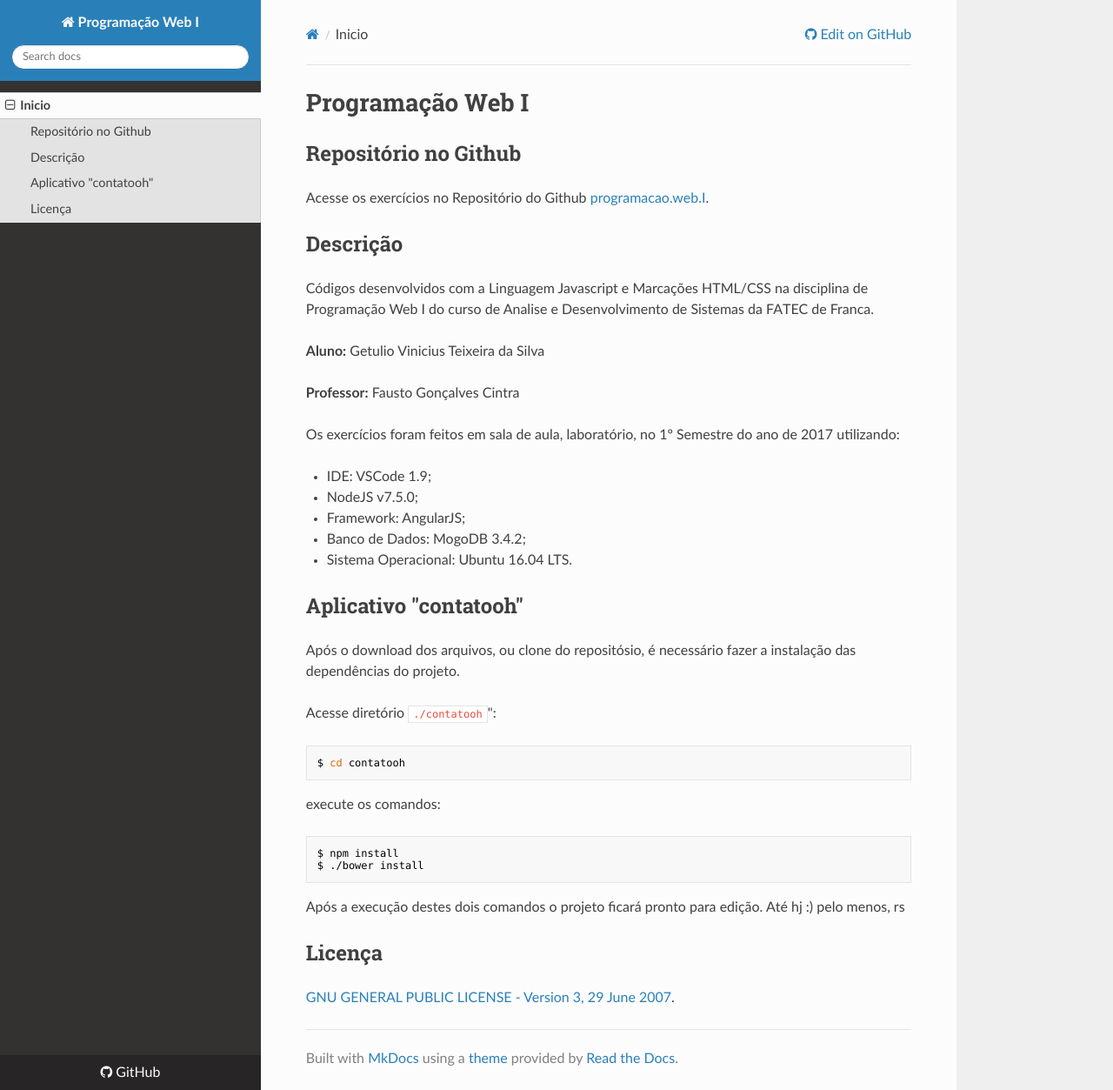
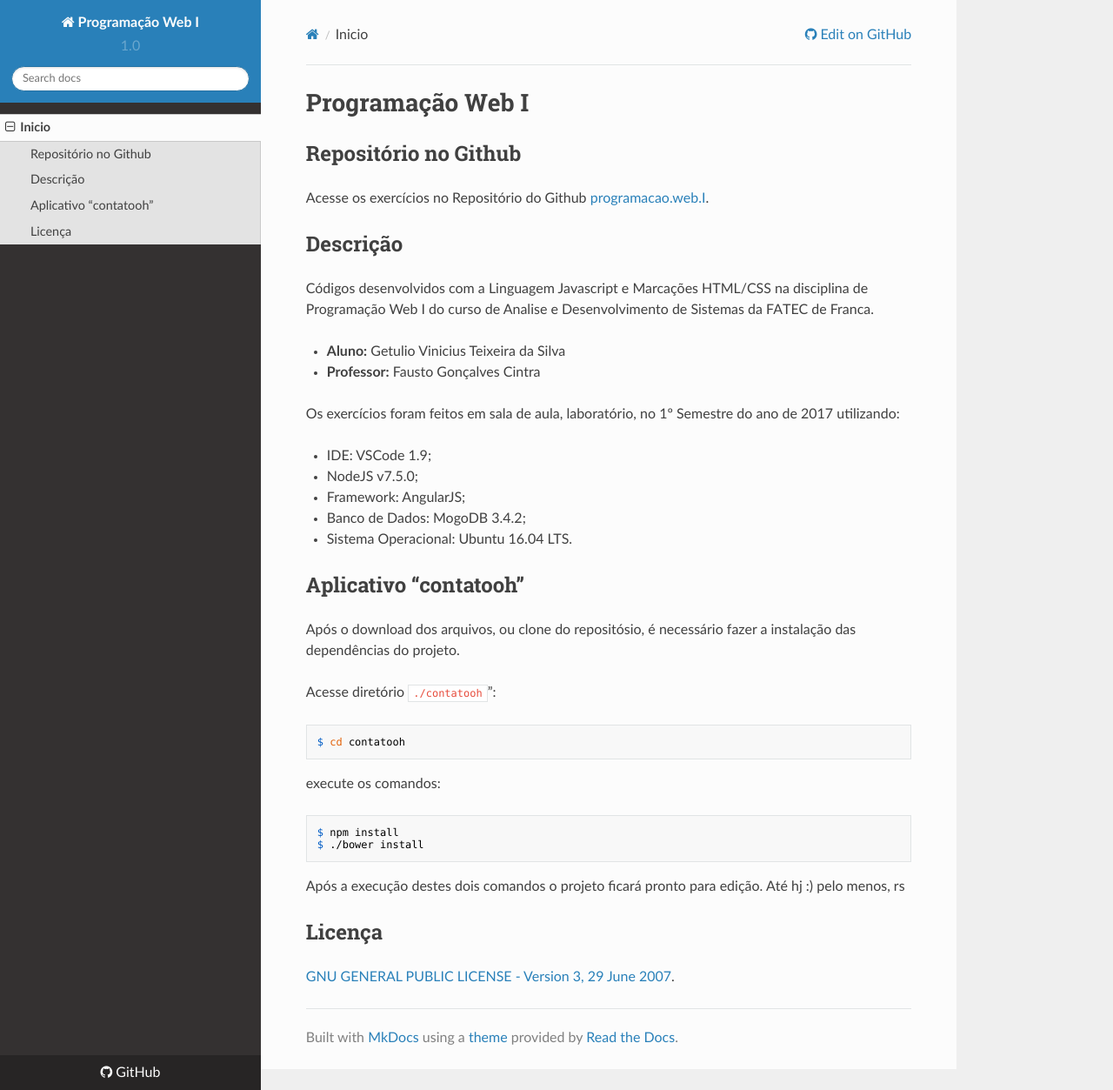
Before and after one commit to getuliovinicius/programacao.web.I, an MkDocs documentation site: the page built from docs/mds/index.md, in a window 1280 px wide and 1253 px high. Shown: the whole window at 87% size. Built offline with MkDocs 1.6.1, drawn with Linux system fonts in a browser that asks for light colours; nearby versions of some CDN libraries; old or Windows-style settings are respelled for this version of MkDocs.

Commit message:
Ajustes na documentação

```diff
--- a/docs/mds/index.md
+++ b/docs/mds/index.md
@@ -1,4 +1,5 @@
-# Programação Web I
+Programação Web I
+=================
 
 ## Repositório no Github
 
@@ -8,9 +9,8 @@
 
 Códigos desenvolvidos com a Linguagem Javascript e Marcações HTML/CSS na disciplina de Programação Web I do curso de Analise e Desenvolvimento de Sistemas da FATEC de Franca.
 
-**Aluno:** Getulio Vinicius Teixeira da Silva
-
-**Professor:** Fausto Gonçalves Cintra
++ **Aluno:** Getulio Vinicius Teixeira da Silva
++ **Professor:** Fausto Gonçalves Cintra
 
 Os exercícios foram feitos em sala de aula, laboratório, no 1º Semestre do ano de 2017 utilizando:
 
--- a/docs/mkdocs.yml
+++ b/docs/mkdocs.yml
@@ -1,7 +1,7 @@
 site_name: Programação Web I
 site_description: Lista de exercícios da disciplina de Programação Web 1 do curso de Analise e Desenvolvimento de Sistemas da FATEC de Franca.
 site_author: Getúlio Vinicius <getuliovinits@gmail.com>
-google_analytics: ['UA-70830801-10', 'getuliovinicius.github.io/programacao.web.I/']
+google_analytics: ['UA-70830801-10', 'auto']
 repo_url: https://github.com/getuliovinicius/programacao.web.I
 repo_name: GitHub
 edit_uri: blob/master/docs/mds/
@@ -9,10 +9,17 @@
 remote_name: origin
 docs_dir: 'mds'
 pages:
-  - Inicio: index.md
-#  - Lista de exercícios 1: lista-1.md
-#  - Lista de exercícios 2: lista-2.md
-#  - Lista de exercícios 3: lista-3.md
-#  - Lista de exercícios 4: lista-4.md
-#  - Lista de exercícios 5: lista-5.md
+    - Inicio: index.md
 theme: readthedocs
+extra:
+    version: 1.0
+markdown_extensions:
+    - smarty
+    - nl2br
+    - admonition
+    - codehilite
+    - sane_lists
+    - toc:
+        permalink: True
+        separator: "_"
+    - footnotes
```
Also changed, not shown: README.md.
